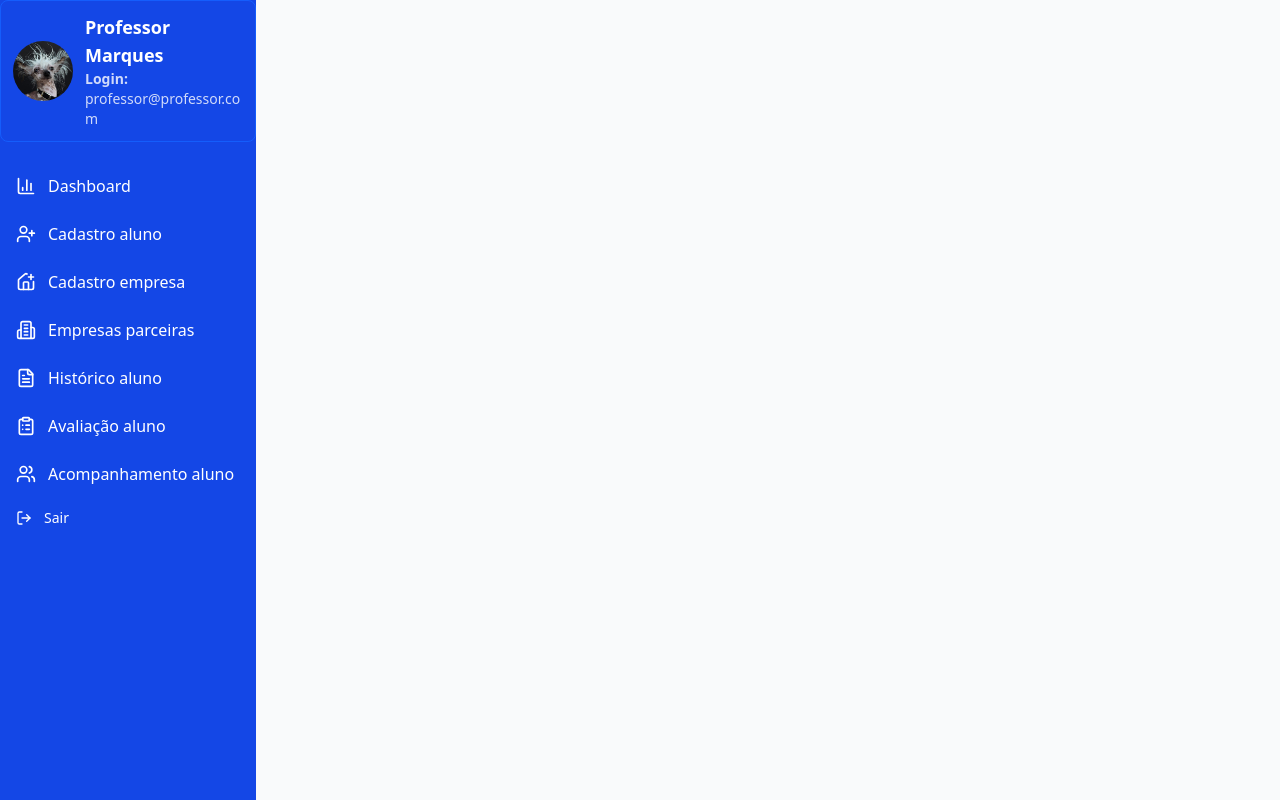
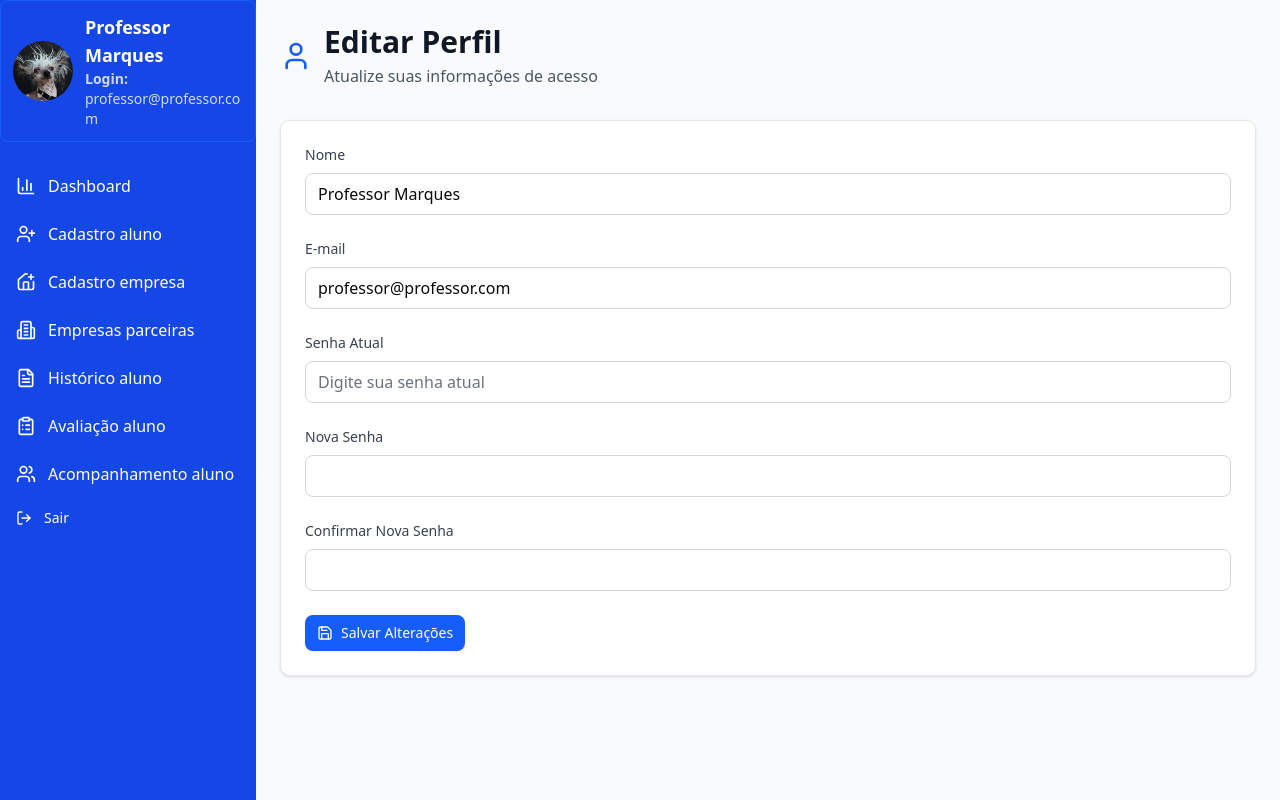
Before and after one commit to pedrovmdp/projetoExtensao_iv, a React (Vite) app in the folder frontend/: page /editar-perfil in a window 1280 px wide. Built offline with nearby package versions, Linux system fonts and the light colour scheme.

Commit message:
feature:(screenEditProfile)

```diff
--- a/frontend/src/App.jsx
+++ b/frontend/src/App.jsx
@@ -1,29 +1,42 @@
-import { useState } from 'react'
-import { BrowserRouter as Router, Routes, Route, useLocation } from 'react-router-dom'
-import { Menu } from 'lucide-react'
-import { Button } from './components/ui/button' // ajuste se não tiver alias "@"
-import './App.css'
-import Login from './components/Login'
-import { store } from '../store'
+import { useState } from "react";
+import { BrowserRouter as Router, Routes, Route, useLocation } from "react-router-dom";
+import { Menu } from "lucide-react";
+import { Button } from "./components/ui/button";
+import "./App.css";
 
-// Páginas
-import Dashboard from './components/Dashboard'
-import CadastroAluno from './components/CadastroAluno'
-import CadastroEmpresa from './components/CadastroEmpresa'
-import HistoricoAluno from './components/HistoricoAluno'
-import AvaliacaoAluno from './components/AvaliacaoAluno'
-import AcompanhamentoAluno from './components/AcompanhamentoAluno'
-import Sidebar from './components/SideBar'
-import EmpresasParceiras from './components/EmpresasParceias'
-import { Provider } from 'react-redux'
+// Redux
+import { Provider } from "react-redux";
+import { store } from "../store/index.js";
 
-// Shell que separa layout de auth do layout do app
+
+
+
+
+// Páginas principais
+import Login from "./components/Login";
+
+
+
+import Dashboard from "./components/Dashboard";
+
+import CadastroAluno from "./components/CadastroAluno";
+import CadastroEmpresa from "./components/CadastroEmpresa";
+import HistoricoAluno from "./components/HistoricoAluno";
+import AvaliacaoAluno from "./components/AvaliacaoAluno";
+import AcompanhamentoAluno from "./components/AcompanhamentoAluno";
+import EmpresasParceiras from "./components/EmpresasParceias";
+import EditarPerfil from "./pages/EditarPerfil";
+
+// Layout
+import Sidebar from "./components/SideBar";
+
+
 function AppShell() {
-  const [sidebarOpen, setSidebarOpen] = useState(false)
-  const location = useLocation()
+  const [sidebarOpen, setSidebarOpen] = useState(false);
+  const location = useLocation();
 
-  // Qualquer rota que comece com /login NÃO mostra sidebar/header
-  const isAuthRoute = location.pathname.startsWith('/login')
+  // Oculta Sidebar em rotas de autenticação (login)
+  const isAuthRoute = location.pathname.startsWith("/login");
 
   if (isAuthRoute) {
     return (
@@ -35,16 +48,13 @@ function AppShell() {
           </Routes>
         </div>
       </div>
-    )
+    );
   }
 
   return (
     <div className="flex h-screen bg-gray-50">
       {/* Sidebar */}
-      <Sidebar
-        isOpen={sidebarOpen}
-        onClose={() => setSidebarOpen(false)}
-      />
+      <Sidebar isOpen={sidebarOpen} onClose={() => setSidebarOpen(false)} />
 
       {/* Conteúdo principal */}
       <div className="flex-1 flex flex-col overflow-hidden">
@@ -68,7 +78,6 @@ function AppShell() {
         {/* Área de conteúdo */}
         <main className="flex-1 overflow-auto p-6">
           <Routes>
-            <Route path="/login" element={<Login />} />
             <Route path="/" element={<Dashboard />} />
             <Route path="/cadastro-aluno" element={<CadastroAluno />} />
             <Route path="/cadastro-empresa" element={<CadastroEmpresa />} />
@@ -76,14 +85,16 @@ function AppShell() {
             <Route path="/avaliacao" element={<AvaliacaoAluno />} />
             <Route path="/acompanhamento" element={<AcompanhamentoAluno />} />
             <Route path="/empresas" element={<EmpresasParceiras />} />
+            <Route path="/editar-perfil" element={<EditarPerfil />} /> {/* 🔹 nova rota */}
+            <Route path="/login" element={<Login />} />
           </Routes>
         </main>
       </div>
     </div>
-  )
+  );
 }
 
-// Componente principal com o Router
+// Componente principal com Provider + Router
 export default function App() {
   return (
     <Provider store={store}>
@@ -91,5 +102,5 @@ export default function App() {
         <AppShell />
       </Router>
     </Provider>
-  )
+  );
 }
--- /dev/null
+++ b/frontend/src/pages/EditarPerfil.jsx
@@ -0,0 +1,118 @@
+import { useState } from "react";
+import { User, Save } from "lucide-react";
+import Header from "../components/Header";
+import FormInput from "../components/FormInput";
+import { Button } from "@/components/ui/button.jsx";
+
+export default function EditarPerfil() {
+  const [formData, setFormData] = useState({
+    nome: "Professor Marques",
+    email: "professor@professor.com",
+    senhaAtual: "",
+    novaSenha: "",
+    confirmarSenha: "",
+  });
+
+  const [message, setMessage] = useState("");
+  const [errors, setErrors] = useState({});
+
+  const handleChange = (e) => {
+    const { name, value } = e.target;
+    setFormData((prev) => ({ ...prev, [name]: value }));
+
+    if (errors[name]) setErrors((prev) => ({ ...prev, [name]: "" }));
+  };
+
+  const validateForm = () => {
+    const newErrors = {};
+    if (!formData.nome.trim()) newErrors.nome = "Nome é obrigatório";
+    if (!formData.email.trim()) newErrors.email = "E-mail é obrigatório";
+    if (formData.novaSenha && formData.novaSenha !== formData.confirmarSenha)
+      newErrors.confirmarSenha = "As senhas não coincidem";
+    setErrors(newErrors);
+    return Object.keys(newErrors).length === 0;
+  };
+
+  const handleSubmit = (e) => {
+    e.preventDefault();
+    if (!validateForm()) return;
+
+    console.log("Perfil atualizado:", formData);
+    setMessage("Perfil atualizado com sucesso!");
+
+    setTimeout(() => setMessage(""), 2000);
+  };
+
+  return (
+    <div className="space-y-6">
+      <Header
+        icon={<User className="w-8 h-8 text-blue-600" />}
+        title="Editar Perfil"
+        text="Atualize suas informações de acesso"
+      />
+
+      {message && (
+        <div className="bg-green-50 border border-green-200 text-green-800 p-3 rounded-lg">
+          {message}
+        </div>
+      )}
+
+      <form
+        onSubmit={handleSubmit}
+        className="space-y-6 bg-white p-6 rounded-lg shadow-sm border border-gray-200"
+      >
+        <FormInput
+          label="Nome"
+          type="text"
+          name="nome"
+          value={formData.nome}
+          onChange={handleChange}
+          error={errors.nome}
+        />
+
+        <FormInput
+          label="E-mail"
+          type="email"
+          name="email"
+          value={formData.email}
+          onChange={handleChange}
+          error={errors.email}
+        />
+
+        <FormInput
+          label="Senha Atual"
+          type="password"
+          name="senhaAtual"
+          value={formData.senhaAtual}
+          onChange={handleChange}
+          placeholder="Digite sua senha atual"
+        />
+
+        <FormInput
+          label="Nova Senha"
+          type="password"
+          name="novaSenha"
+          value={formData.novaSenha}
+          onChange={handleChange}
+        />
+
+        <FormInput
+          label="Confirmar Nova Senha"
+          type="password"
+          name="confirmarSenha"
+          value={formData.confirmarSenha}
+          onChange={handleChange}
+          error={errors.confirmarSenha}
+        />
+
+        <Button
+          type="submit"
+          className="bg-blue-600 hover:bg-blue-700 text-white flex items-center gap-2"
+        >
+          <Save className="w-5 h-5" />
+          Salvar Alterações
+        </Button>
+      </form>
+    </div>
+  );
+}
```
Also changed, not shown: frontend/store/index.js (line endings or trailing spaces).
